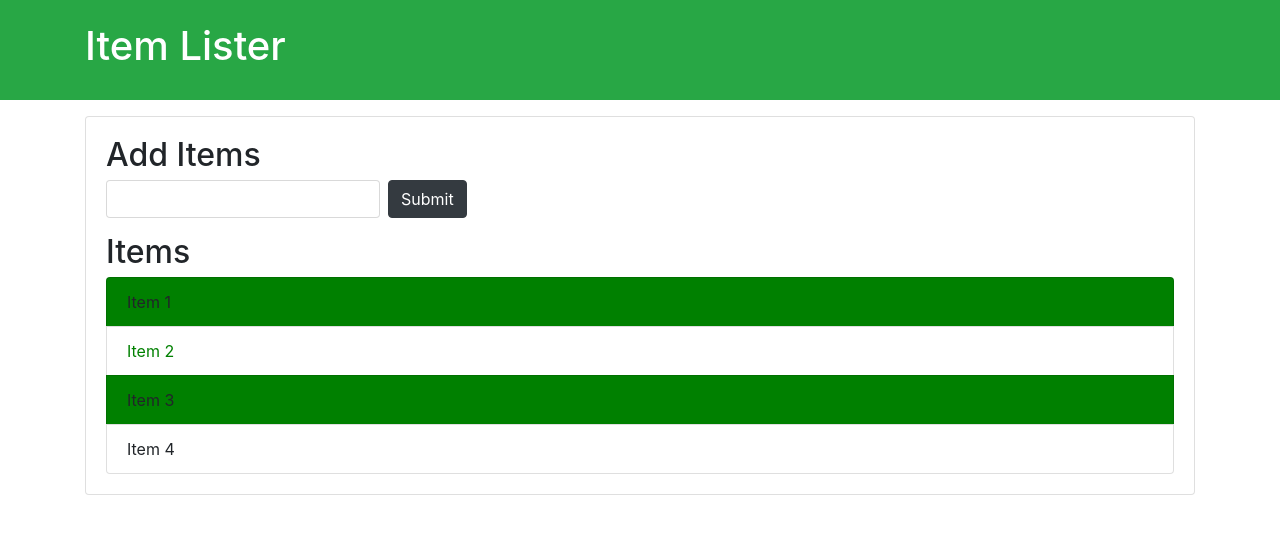
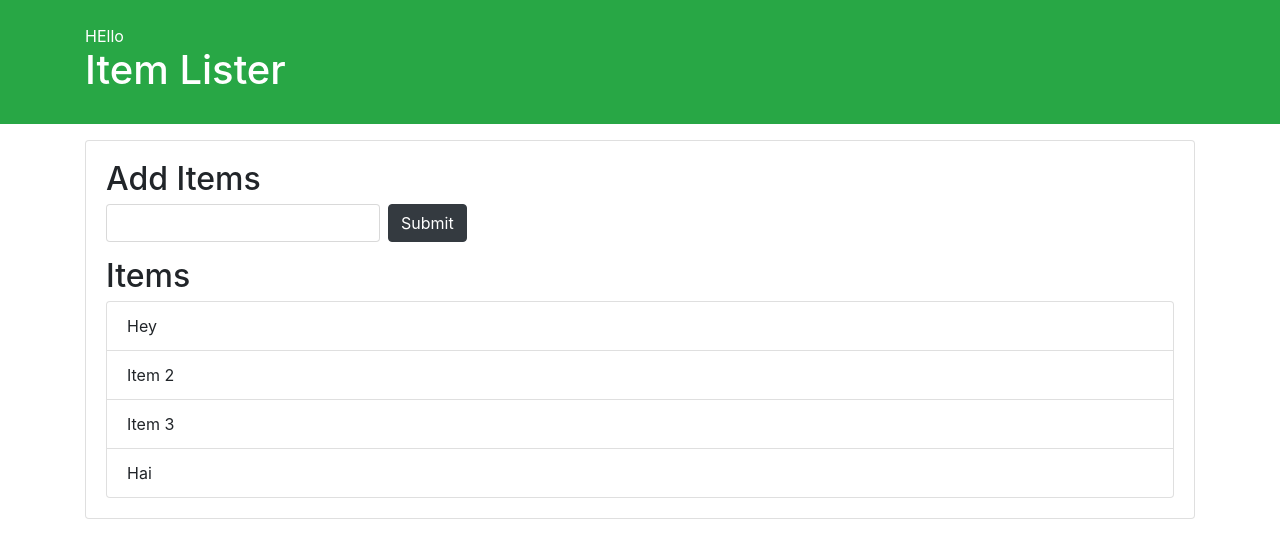
Before and after one commit to Jithin-T-Chandran/Programs, a plain HTML site: page index.html in a window 1280 px wide. Drawn offline with nearby package versions, Linux system fonts and the light colour scheme.

Commit message:
Update index.html

```diff
--- a/index.html
+++ b/index.html
@@ -31,21 +31,44 @@
   </div>
 <script>
 
-            //  var secondItem = document.querySelector('.list-group-item:nth-child(2)');
-            //  secondItem.style.color="green"
+        itemList = document.querySelector('#items');
+        console.log(itemList.parentNode);
 
-            //  var thirdItem = document.querySelector('.list-group-item:nth-child(3)');
-            //  thirdItem.style.display = 'none';
+        console.log(itemList.lastElementChild);
+        itemList.lastElementChild.textContent = "Hai";
 
-            //Query Selector All
-            var Items = document.querySelectorAll('.list-group-item');
-            Items[1].style.color="green";
+        console.log(itemList.lastChild);
 
-            var odd = document.querySelectorAll('li:nth-child(odd)');
-            for(let i=0;i<odd.length;i++){
-                odd[i].style.backgroundColor = "green";
-            }
+        console.log(itemList.firstElementChild);
+        itemList.firstElementChild.textContent = "Hey";
 
+        console.log(itemList.firstChild);
+
+        console.log(itemList.nextSibiling);
+
+        console.log(itemList.nextElementSibiling);
+
+        console.log(itemList.previousSibiling);
+
+        console.log(itemList.previousElementSibiling);
+
+        var newDiv = document.createElement('div');
+        newDiv.className = "hello";
+        newDiv.id = "hello1";
+
+
+        newDiv.setAttribute('title',"Hello World");
+
+        var newDivText = document.createTextNode('HEllo');
+        newDiv.appendChild(newDivText);
+
+        var container = document.querySelector('header .container');
+        var h1 = document.querySelector('header h1');
+
+
+        console.log(newDiv);
+
+        container.insertBefore(newDiv,h1)
 
 </script>
 </body>
```
